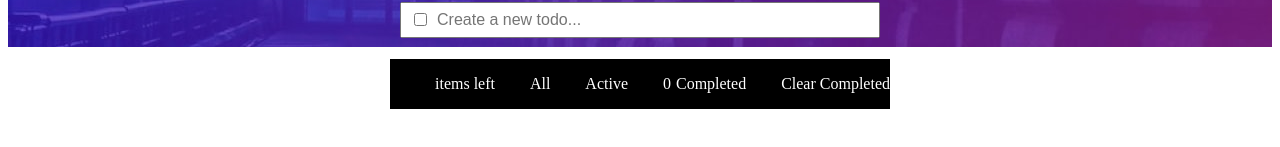
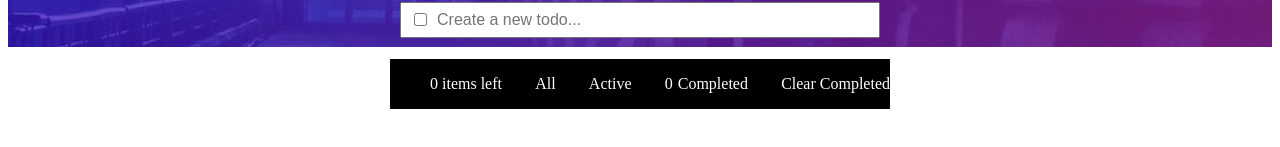
Before and after one commit to okedo01/todo-app-project-okedo01, a React (Vite) app: page / in a window 1280 px wide. Shown: the part 161-308 px from the top of the page. Built offline with nearby package versions, Linux system fonts and the light colour scheme.

Commit message:
todo-app

```diff
--- a/src/components/Todo.jsx
+++ b/src/components/Todo.jsx
@@ -15,8 +15,8 @@ const handleSubmit = (e) => {
     console.log("submitted");
     if(newTodo.trim() !== "") {
         setTodos([...todos, {text: newTodo.trim(), checked: false}]);
+        setNewTodo("");
     }
-    setNewTodo("");
 }
 
 const handleToggle = (index) => {
@@ -29,6 +29,9 @@ const handleClearCompleted = () => {
     const clearTodo = todos.filter((todo) => !todo.checked);
     setTodos(clearTodo);
 }
+
+const clearItems = todos.filter((todo) => !todo.checked).length;
+
 
 return (
     <div style={{
@@ -94,7 +97,8 @@ return (
                 justifyContent: "space-between",
 
             }}>
-                <p><span style={{paddingRight: "5px"}}></span>items left</p>
+                {/* <p><span style={{paddingRight: "5px"}}>{clearItems}</span>items left</p> */}
+                <p>{clearItems} item{clearItems !== 1 ? "s" : ""} left</p>
                 <p>All</p>
                 <p>Active</p>
                 <p><span style={{paddingRight: "5px"}}>{todos.length}</span>Completed</p>
```
